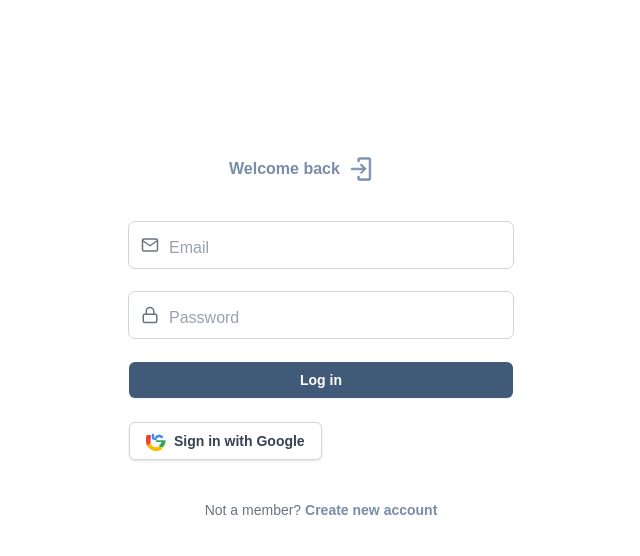
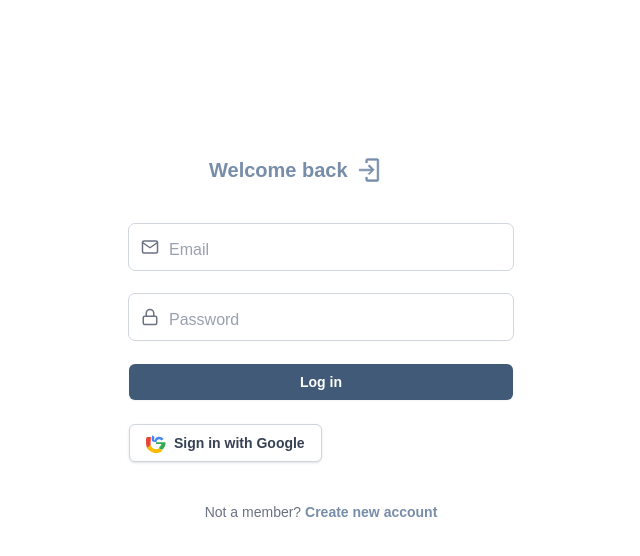
Before and after one commit to offorjohn/next-project, a Next.js app: page / in a window 1280 px wide. Shown: the top 556 px of the page, without its empty margins (319-959 px from the left). Built offline with nearby package versions, Linux system fonts and the light colour scheme; no server answers.

Commit message:
work ongoing

```diff
--- a/app/page.tsx
+++ b/app/page.tsx
@@ -29,11 +29,9 @@ export default function Home() {
     <div className="flex min-h-full flex-col justify-center px-6 py-39 lg:px-8">
       <div className="sm:mx-auto sm:w-full sm:max-w-sm">
         <div className="sm:mx-auto sm:w-full sm:max-w-sm">
-          <h2
-            className="font-semibold px-25 flex items-center gap-2"
-            style={{ color: "#778da9" }}
-          >
-            Welcome back
+        <h2 className="font-semibold flex items-center px-20 gap-2 whitespace-nowrap text-lg sm:text-xl" style={{ color: "#778da9" }}>
+        Welcome back
+
             <svg
               xmlns="http://www.w3.org/2000/svg"
               viewBox="0 0 16 16"
```
